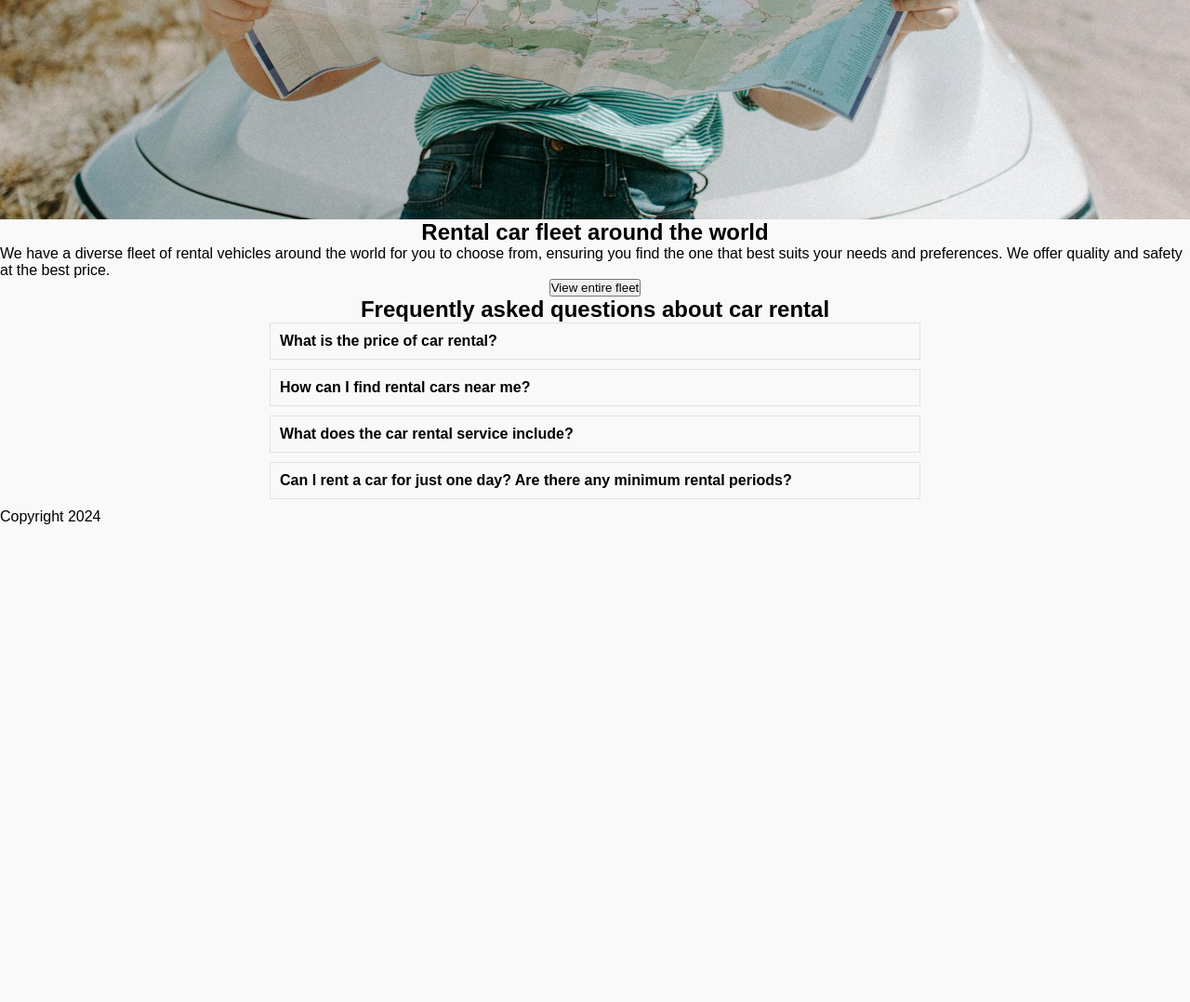
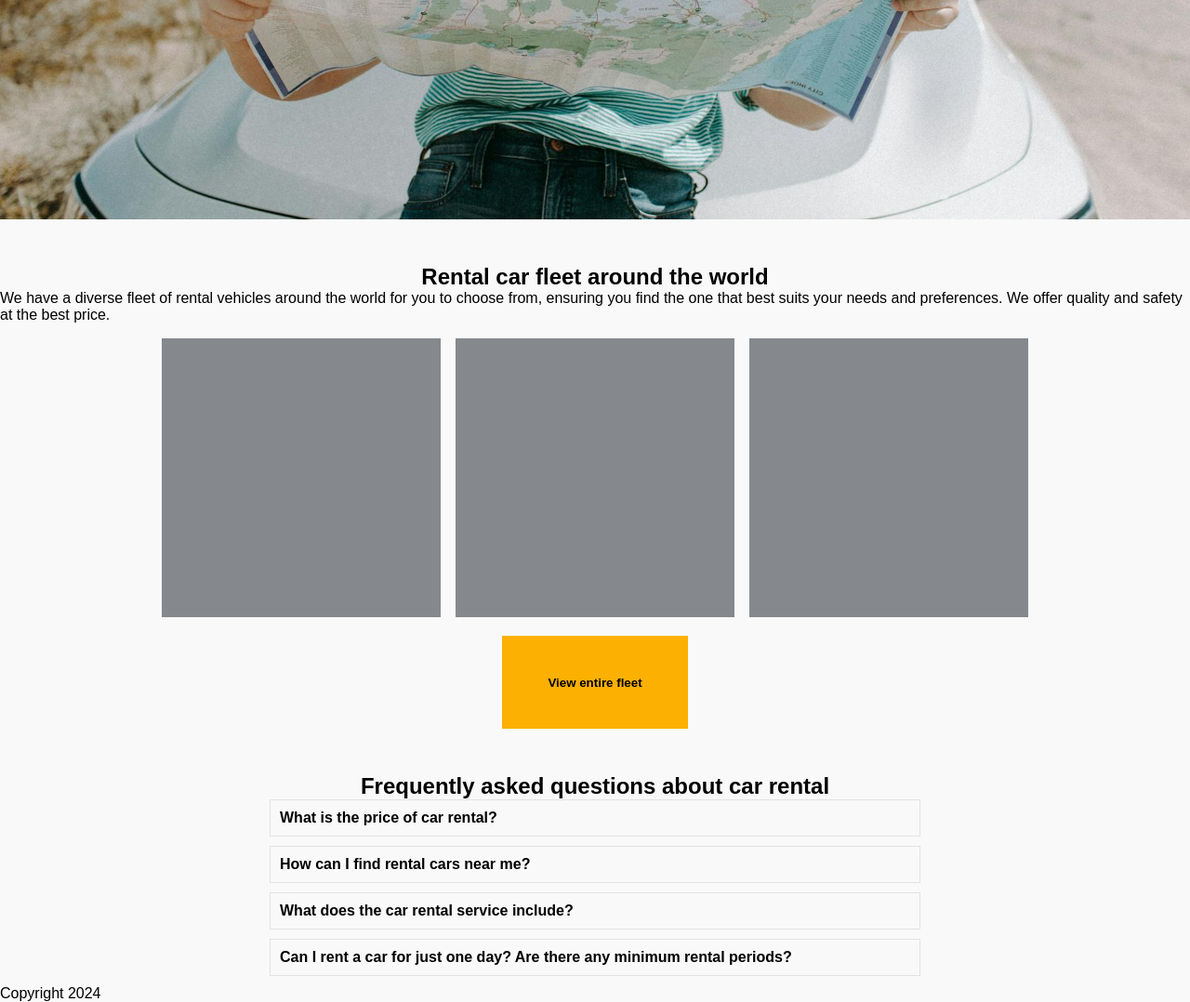
Before and after one commit to migmm/rent-cars, a PHP site: page / in a window 1280 px wide. Shown: the part 627-1705 px from the top of the page at 93% size. Before the commit the page ends 1191 px from the top, so only its background shows below. Run offline with PHP 8.4, Linux system fonts and the light colour scheme.

Commit message:
Styled cards section

```diff
--- a/public/css/main.css
+++ b/public/css/main.css
@@ -258,8 +258,41 @@ main {
 }
 
 /***********************************************/
+/****** Middle message in landing styles *******/
+/***********************************************/
+.car-cards {
+    margin-top: 3em;
+}
+
+.car-card{
+    width: 300px;
+    height: 300px;
+    background-color: var(--grey);
+}
+
+.car-card-container {
+    display: flex;
+    flex-direction: row;
+    gap: 1em;
+    margin-top: 1em;
+}
+
+.car-cards button {
+    width: 200px;
+    height: 100px;
+    margin-top: 20px;
+    background-color: var(--orange);
+    border: none;
+    font-weight: 600;
+}
+
+/***********************************************/
 /***************** FAQ Styles ******************/
 /***********************************************/
+.faq {
+    margin-top: 3em;
+}
+
 .question {
     margin-bottom: 10px;
     cursor: pointer;
--- a/views/partials/main/main.php
+++ b/views/partials/main/main.php
@@ -139,7 +139,7 @@
                 <h1>Rental car fleet around the world</h1>
                 <p> We have a diverse fleet of rental vehicles around the world for you to choose from, ensuring you find the one that best suits your needs and preferences. We offer quality and safety at the best price.</p>
             </div>
-            <div>
+            <div class="car-card-container">
                 <div class="car-card"></div>
                 <div class="car-card"></div>
                 <div class="car-card"></div>
```
